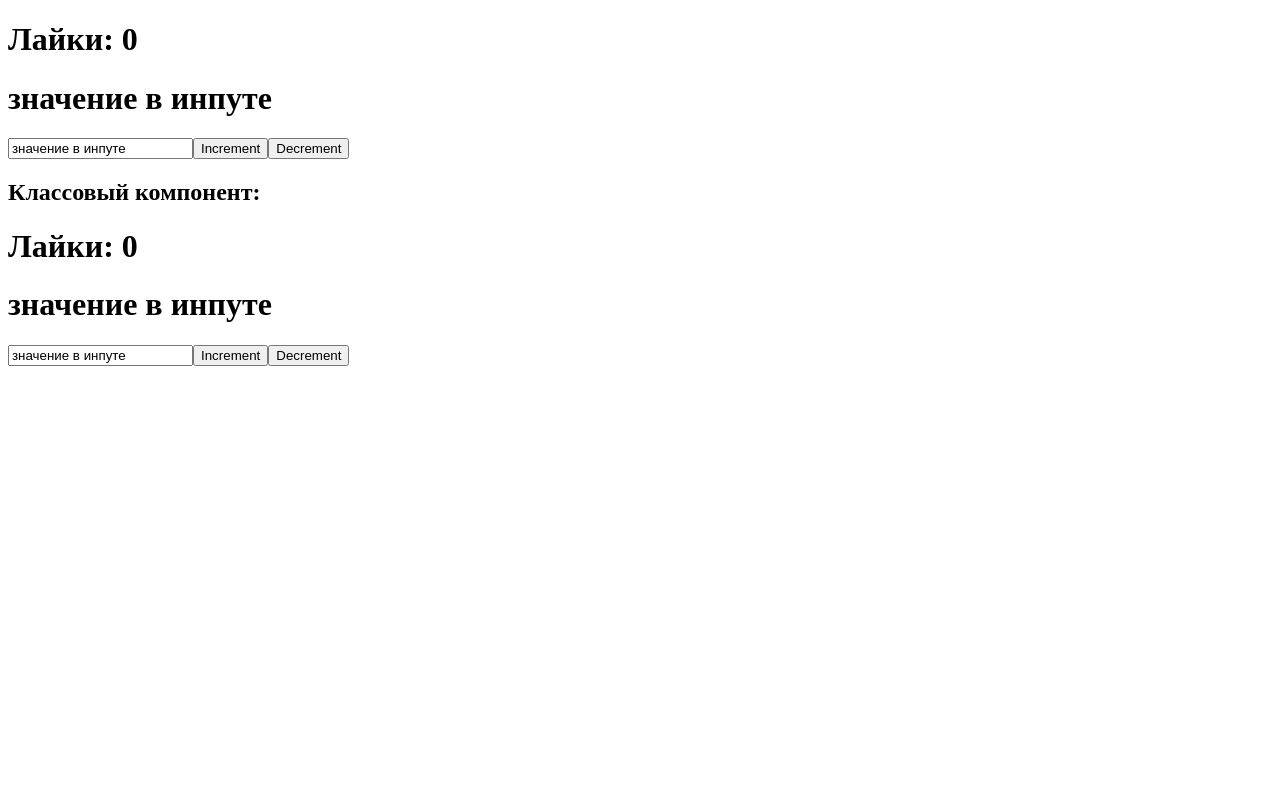
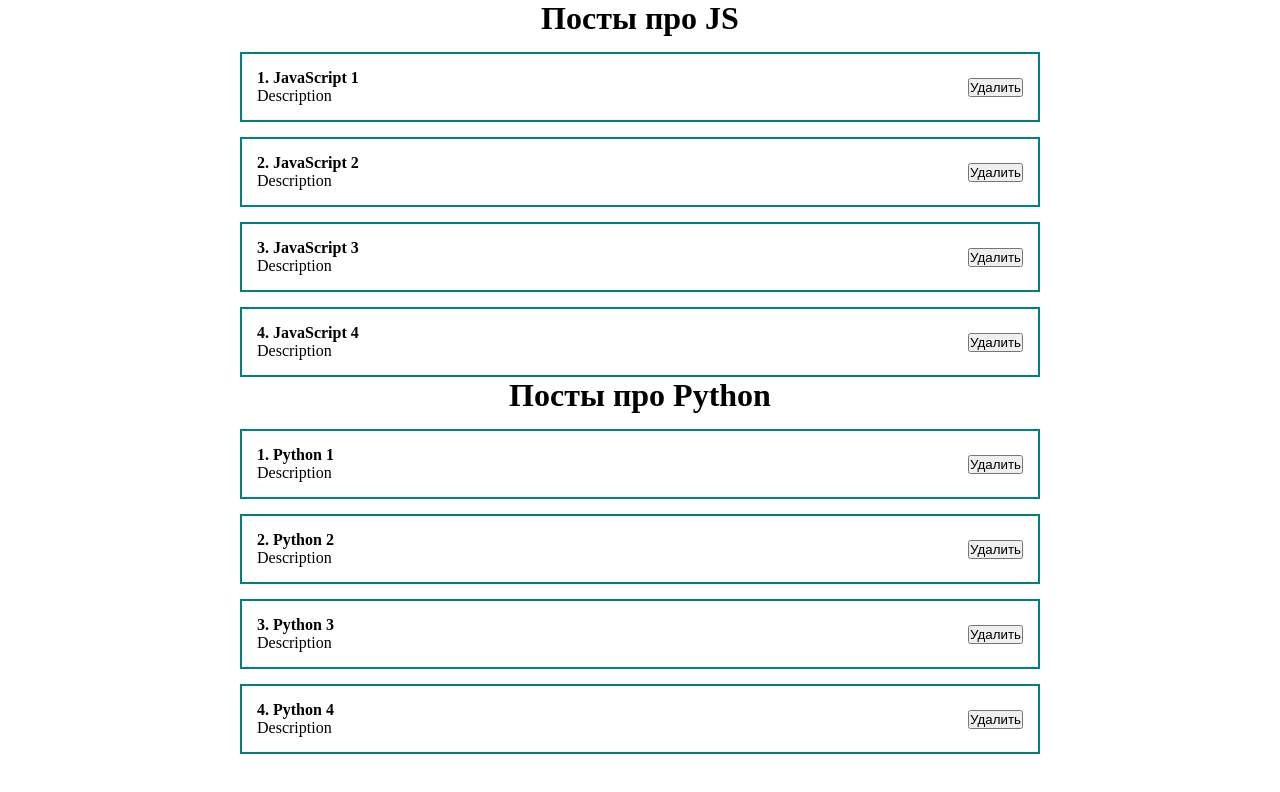
Before and after one commit to RomanExceed21/Learning-ReactJs-Ulbi, a React (Create React App) app in the folder laerning-react/: page / in a window 1280 px wide. Shown: the top 792 px of the page. Built offline with nearby package versions, Linux system fonts and the light colour scheme.

Commit message:
add props add styles add lists (map elements)

```diff
--- a/laerning-react/src/App.js
+++ b/laerning-react/src/App.js
@@ -1,12 +1,25 @@
 import React, { useState } from "react";
-import { ClassCounter } from './components/ClassComponent';
-import Counter from "./components/Counter";
+import PostsList from './components/PostsList';
+
 function App() {
-  const [value, setValue] = useState("значение в инпуте");
+  const [posts, setposts] = useState([
+    { id: 1, title: "JavaScript 1", body: "Description" },
+    { id: 2, title: "JavaScript 2", body: "Description" },
+    { id: 3, title: "JavaScript 3", body: "Description" },
+    { id: 4, title: "JavaScript 4", body: "Description" },
+  ]);
+
+  const [posts2, setposts2] = useState([
+    { id: 1, title: "Python 1", body: "Description" },
+    { id: 2, title: "Python 2", body: "Description" },
+    { id: 3, title: "Python 3", body: "Description" },
+    { id: 4, title: "Python 4", body: "Description" },
+  ]);
+
   return (
     <div className="App">
-      <Counter />
-      <ClassCounter/>
+      <PostsList posts={posts} title="Посты про JS" />
+      <PostsList posts={posts2} title="Посты про Python" />
     </div>
   );
 }
--- /dev/null
+++ b/laerning-react/src/components/PostItem.jsx
@@ -0,0 +1,18 @@
+import React from 'react';
+import '../styles/App.css'
+
+export default function PostItem({post}) {
+	return (
+    <div>
+      <div className="post">
+        <div className="post__content">
+          <strong>{post.id}. {post.title}</strong>
+          <div>{post.body}</div>
+        </div>
+        <div className="post__btns">
+          <button>Удалить</button>
+        </div>
+      </div>
+    </div>
+  );
+}
--- /dev/null
+++ b/laerning-react/src/components/PostsList.jsx
@@ -0,0 +1,13 @@
+import React, { useState } from 'react';
+import PostItem from './PostItem';
+export default function PostsList({posts, title}) {
+
+	return (
+    <div>
+      <h1 style={{ textAlign: "center" }}>{title}</h1>
+      {posts.map((post) => (
+        <PostItem post={post} key={post.id} />
+      ))}
+    </div>
+  );
+}
--- /dev/null
+++ b/laerning-react/src/styles/App.css
@@ -0,0 +1,23 @@
+* {
+	margin: 0;
+	padding: 0;
+	box-sizing: border-box;
+}
+
+#root {
+	display: flex;
+	justify-content: center;
+}
+
+.App {
+	width: 800px;
+}
+
+.post {
+	display: flex;
+	padding: 15px;
+	border: 2px solid teal;
+	margin-top: 15px;
+	justify-content: space-between;
+	align-items: center;
+}
```
